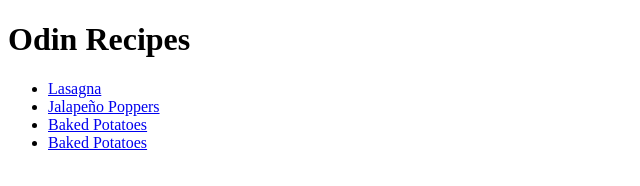
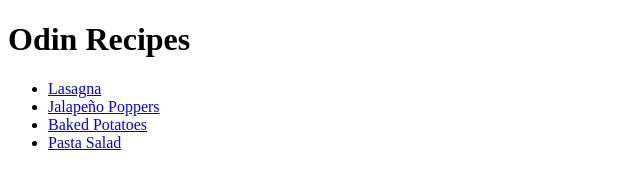
Before and after one commit to Madhurilavakumar/odin-recipes, a plain HTML site: page index.html in a window 1280 px wide. Shown: the full height of the page, 0-640 px from the left. Drawn offline with Linux system fonts and the light colour scheme.

Commit message:
Corrected Pasta salad link name

```diff
--- a/index.html
+++ b/index.html
@@ -12,7 +12,7 @@
             <li><a href="recipes/lasagna.html">Lasagna</a></li>
             <li><a href="recipes/JalapeñoPoppers.html">Jalapeño Poppers</a></li>
             <li><a href="recipes/baked_potatoes.html">Baked Potatoes</a></li>
-            <li><a href="recipes/pasta_salad.html">Baked Potatoes</a></li>
+            <li><a href="recipes/pasta_salad.html">Pasta Salad</a></li>
         </ul>
     </body>
 </html>
```
